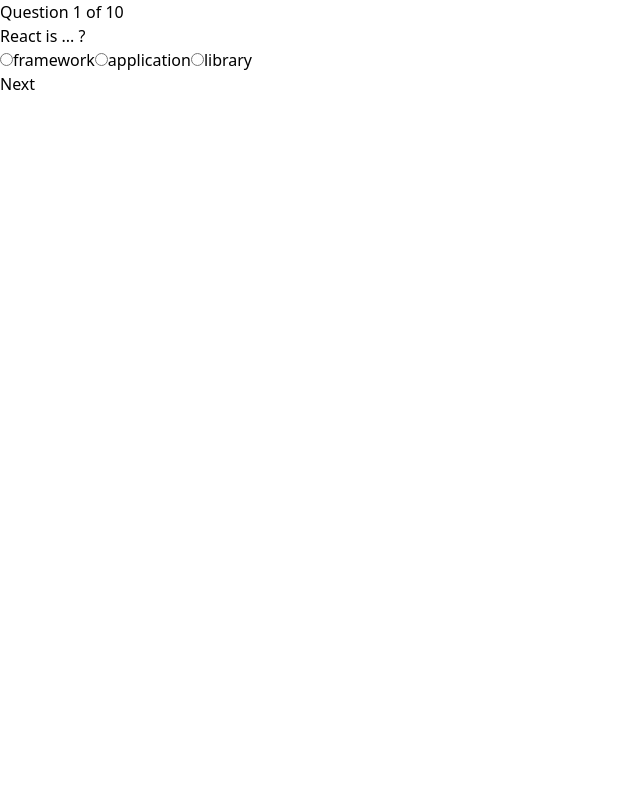
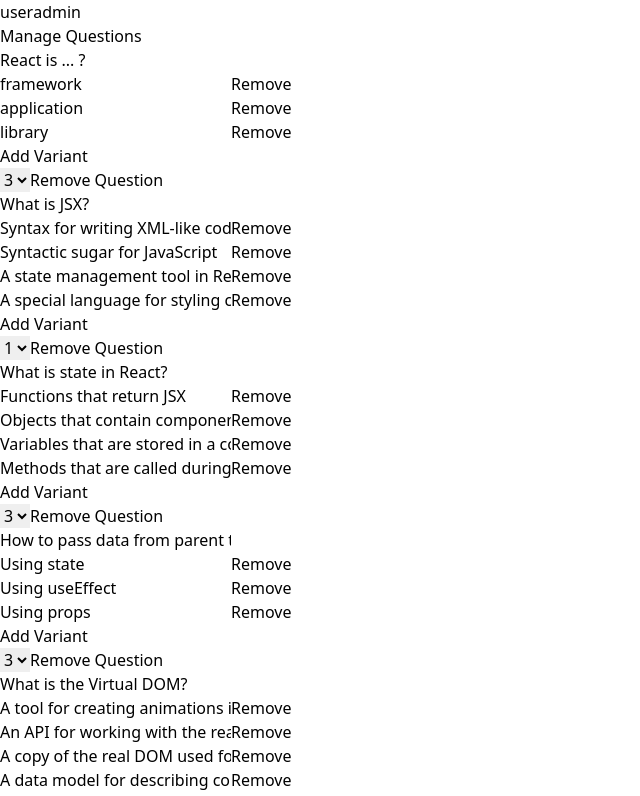
Before and after one commit to yermakov11/quiz-app, a React (Vite) app: page /admin in a window 1280 px wide. Shown: the top 796 px of the page, without its empty margins (0-640 px from the left). Built offline with nearby package versions, Linux system fonts and the light colour scheme.

Commit message:
done basic task

```diff
--- a/src/App.tsx
+++ b/src/App.tsx
@@ -1,12 +1,18 @@
+import { BrowserRouter, Route, Routes } from "react-router-dom";
 import { useState } from "react";
-import { questions } from "./data/questions";
+import { questions as initialQuestions } from "./data/questions";
 import Game from "./components/userComponents/Game";
+import EditQuiz from "./components/adminComponents/EditQuiz";
 import Result from "./components/userComponents/Result";
+import Header from "./components/Header";
+
 function App() {
+  const [questions, setQuestions] = useState(initialQuestions);
   const [step, setStep] = useState<number>(0);
   const [correct, setCorrect] = useState<number>(0);
   const question = questions[step];
   const resultQuestion = questions.length;
+
   const onClickVariant = (index: number) => {
     setStep(step + 1);
     if (index === question.correct) {
@@ -16,11 +22,25 @@
 
   return (
     <div className="App">
-      {step !== questions.length ? (
-        <Game question={question} onClickVariant={onClickVariant} />
-      ) : (
-        <Result correctAnswers={correct} totalQuestions={resultQuestion} />
-      )}
+      <BrowserRouter>
+        <Header />
+        <Routes>
+          <Route
+            path="/"
+            element={
+              step !== questions.length ? (
+                <Game question={question} onClickVariant={onClickVariant} />
+              ) : (
+                <Result
+                  correctAnswers={correct}
+                  totalQuestions={resultQuestion}
+                />
+              )
+            }
+          />
+          <Route path="/admin" element={<EditQuiz questions={questions} setQuestions={setQuestions} />} />
+        </Routes>
+      </BrowserRouter>
     </div>
   );
 }
--- /dev/null
+++ b/src/components/Header.tsx
@@ -0,0 +1,14 @@
+import { Link } from "react-router-dom";
+
+export default function Header() {
+  return (
+    <div className="flex items-center justify-around p-4 bg-gray-800 text-white">
+      <Link to="/">
+       <button className="px-4 py-2 bg-white text-black hover:bg-gray-700 rounded">user</button>
+      </Link>
+      <Link to="/admin">
+        <button className="px-4 py-2 bg-white text-black hover:bg-gray-700 rounded">admin</button>
+      </Link>
+    </div>
+  );
+}
--- a/src/components/adminComponents/EditQuiz.tsx
+++ b/src/components/adminComponents/EditQuiz.tsx
@@ -1,8 +1,188 @@
+import React, { useState } from "react";
 
-export default function EditQuiz() {
+interface Question {
+  title: string;
+  variants: string[];
+  correct: number;
+}
+
+interface EditQuizProps {
+  questions: Question[];
+  setQuestions: React.Dispatch<React.SetStateAction<Question[]>>;
+}
+
+export default function EditQuiz({ questions, setQuestions }: EditQuizProps) {
+  const [newQuestion, setNewQuestion] = useState<Question>({
+    title: "",
+    variants: [""],
+    correct: 0,
+  });
+
+  const addQuestion = () => {
+    setQuestions([...questions, newQuestion]);
+    setNewQuestion({ title: "", variants: [""], correct: 0 });
+  };
+
+  const removeQuestion = (index: number) => {
+    setQuestions(questions.filter((_, i) => i !== index));
+  };
+
+  const handleInputChange = (event: React.ChangeEvent<HTMLInputElement | HTMLSelectElement>, index?: number, variantIndex?: number) => {
+    const { name, value } = event.target;
+    if (index !== undefined && variantIndex === undefined) {
+      const updatedQuestions = [...questions];
+      updatedQuestions[index] = {
+        ...updatedQuestions[index],
+        [name]: value,
+      };
+      setQuestions(updatedQuestions);
+    } else if (variantIndex !== undefined && index !== undefined) {
+      const updatedQuestions = [...questions];
+      updatedQuestions[index].variants[variantIndex] = value;
+      setQuestions(updatedQuestions);
+    } else {
+      if (name === "title" || name === "correct") {
+        setNewQuestion({ ...newQuestion, [name]: value });
+      } else if (variantIndex !== undefined) {
+        const updatedVariants = [...newQuestion.variants];
+        updatedVariants[variantIndex] = value;
+        setNewQuestion({ ...newQuestion, variants: updatedVariants });
+      }
+    }
+  };
+
+  const addVariant = (index?: number) => {
+    if (index !== undefined) {
+      const updatedQuestions = [...questions];
+      updatedQuestions[index].variants.push("");
+      setQuestions(updatedQuestions);
+    } else {
+      setNewQuestion({
+        ...newQuestion,
+        variants: [...newQuestion.variants, ""],
+      });
+    }
+  };
+
+  const removeVariant = (index: number, variantIndex: number) => {
+    const updatedQuestions = [...questions];
+    updatedQuestions[index].variants = updatedQuestions[index].variants.filter(
+      (_, i) => i !== variantIndex
+    );
+    setQuestions(updatedQuestions);
+  };
+
   return (
-    <div>
+    <div className="flex flex-col items-center p-4 max-w-2xl w-full mx-auto bg-white rounded shadow-md">
+      <h2 className="text-2xl font-bold mb-4 text-center">Manage Questions</h2>
+      {questions.map((question, index) => (
+        <div key={index} className="w-full mb-4 p-4 bg-gray-100 rounded">
+          <input
+            type="text"
+            name="title"
+            value={question.title}
+            onChange={(e) => handleInputChange(e, index)}
+            className="w-full p-2 mb-2 border rounded"
+            placeholder="Question Title"
+          />
+          {question.variants.map((variant, variantIndex) => (
+            <div key={variantIndex} className="flex mb-2">
+              <input
+                type="text"
+                value={variant}
+                onChange={(e) => handleInputChange(e, index, variantIndex)}
+                className="w-full p-2 border rounded mr-2"
+                placeholder="Answer Variant"
+              />
+              <button
+                type="button"
+                onClick={() => removeVariant(index, variantIndex)}
+                className="px-2 py-1 bg-red-500 text-white rounded"
+              >
+                Remove
+              </button>
+            </div>
+          ))}
+          <button
+            type="button"
+            onClick={() => addVariant(index)}
+            className="mb-2 px-4 py-2 bg-green-500 text-white rounded"
+          >
+            Add Variant
+          </button>
+          <div className="flex mb-2">
+            <select
+              name="correct"
+              value={question.correct}
+              onChange={(e) => handleInputChange(e, index)}
+              className="w-full p-2 border rounded"
+            >
+              {question.variants.map((_, i) => (
+                <option key={i} value={i}>
+                  {i + 1}
+                </option>
+              ))}
+            </select>
+            <button
+              type="button"
+              onClick={() => removeQuestion(index)}
+              className="ml-2 px-4 py-2 bg-red-500 text-white rounded"
+            >
+              Remove Question
+            </button>
+          </div>
+        </div>
+      ))}
 
+      <div className="w-full mb-4 p-4 bg-gray-100 rounded">
+        <input
+          type="text"
+          name="title"
+          value={newQuestion.title}
+          onChange={handleInputChange}
+          className="w-full p-2 mb-2 border rounded"
+          placeholder="New Question Title"
+        />
+        {newQuestion.variants.map((variant, index) => (
+          <div key={index} className="flex mb-2">
+            <input
+              type="text"
+              value={variant}
+              onChange={(e) => handleInputChange(e, undefined, index)}
+              className="w-full p-2 border rounded mr-2"
+              placeholder="New Answer Variant"
+            />
+          </div>
+        ))}
+        <button
+          type="button"
+          onClick={() => addVariant()}
+          className="mb-2 px-4 py-2 bg-green-500 text-white rounded"
+        >
+          Add Variant
+        </button>
+        <div className="flex mb-2">
+          <select
+            name="correct"
+            value={newQuestion.correct}
+            onChange={handleInputChange}
+            className="w-full p-2 border rounded"
+          >
+            {newQuestion.variants.map((_, i) => (
+              <option key={i} value={i}>
+                {i + 1}
+              </option>
+            ))}
+          </select>
+        </div>
+        <button
+          type="button"
+          onClick={addQuestion}
+          className="w-full px-4 py-2 bg-blue-500 text-white rounded"
+        >
+          Add Question
+        </button>
+      </div>
     </div>
-  )
+  );
 }
--- a/src/components/userComponents/Game.tsx
+++ b/src/components/userComponents/Game.tsx
@@ -1,5 +1,4 @@
 import React, { useState } from "react";
-import { questions } from "../../data/questions";
 
 interface Question {
   title: string;
@@ -16,7 +15,7 @@
   const [selectedIndex, setSelectedIndex] = useState<number | null>(null);
   const [next, setNext] = useState<number>(1);
 
-  const handleRadioChange = (event: React.ChangeEvent<HTMLInputElement>,index: number) => {
+  const handleRadioChange = (event: React.ChangeEvent<HTMLInputElement>, index: number) => {
     setSelectedIndex(index);
   };
 
@@ -33,7 +32,7 @@
     <div className="flex items-center justify-center min-h-screen bg-gray-100">
       <form onSubmit={handleSubmit} className="flex flex-col items-center p-4 max-w-xl w-full mx-auto bg-white rounded shadow-md">
         <h3 className="text-2xl font-bold mb-4 text-center">
-          Question {next} of {questions.length}
+          Question {next}
         </h3>
         <h2 className="text-2xl font-bold mb-4 text-center">
           {question.title}
```
